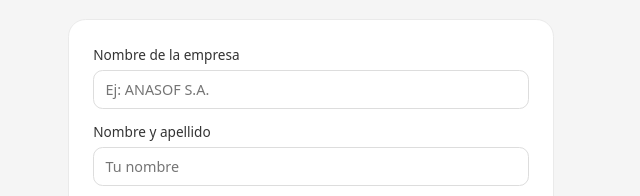
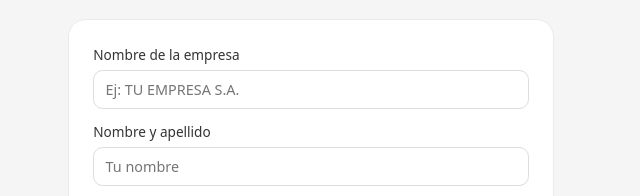
Before and after one commit to gvconsultora/gvconsultora, a plain HTML site: page index.html in a window 1280 px wide. Shown: the part 3189-3385 px from the top of the page, 612-1252 px from the left. Drawn offline with Linux system fonts and the light colour scheme.

Commit message:
Update index.html

```diff
--- a/index.html
+++ b/index.html
@@ -787,7 +787,7 @@
             <form>
               <div class="form-group">
                 <label for="empresa">Nombre de la empresa</label>
-                <input type="text" id="empresa" name="empresa" placeholder="Ej: ANASOF S.A." />
+                <input type="text" id="empresa" name="empresa" placeholder="Ej: TU EMPRESA S.A." />
               </div>
               <div class="form-group">
                 <label for="nombre">Nombre y apellido</label>
```
